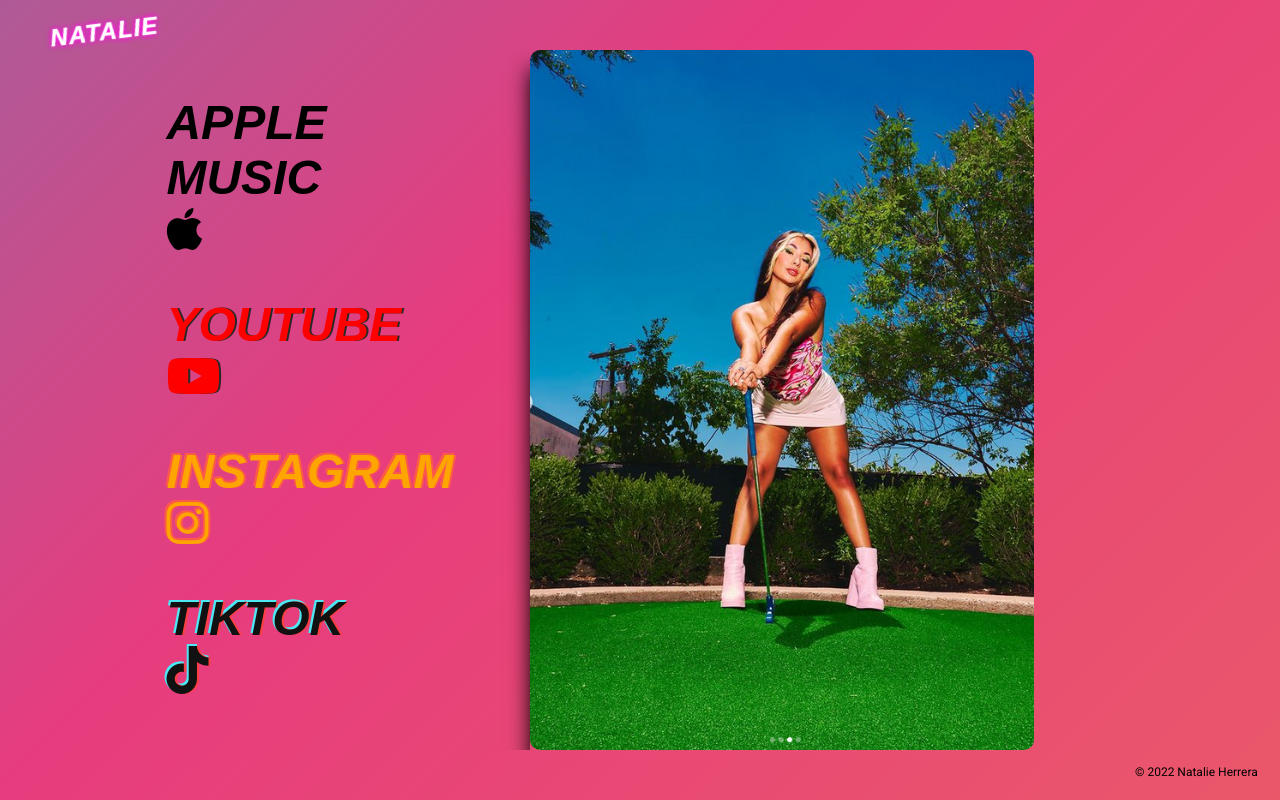
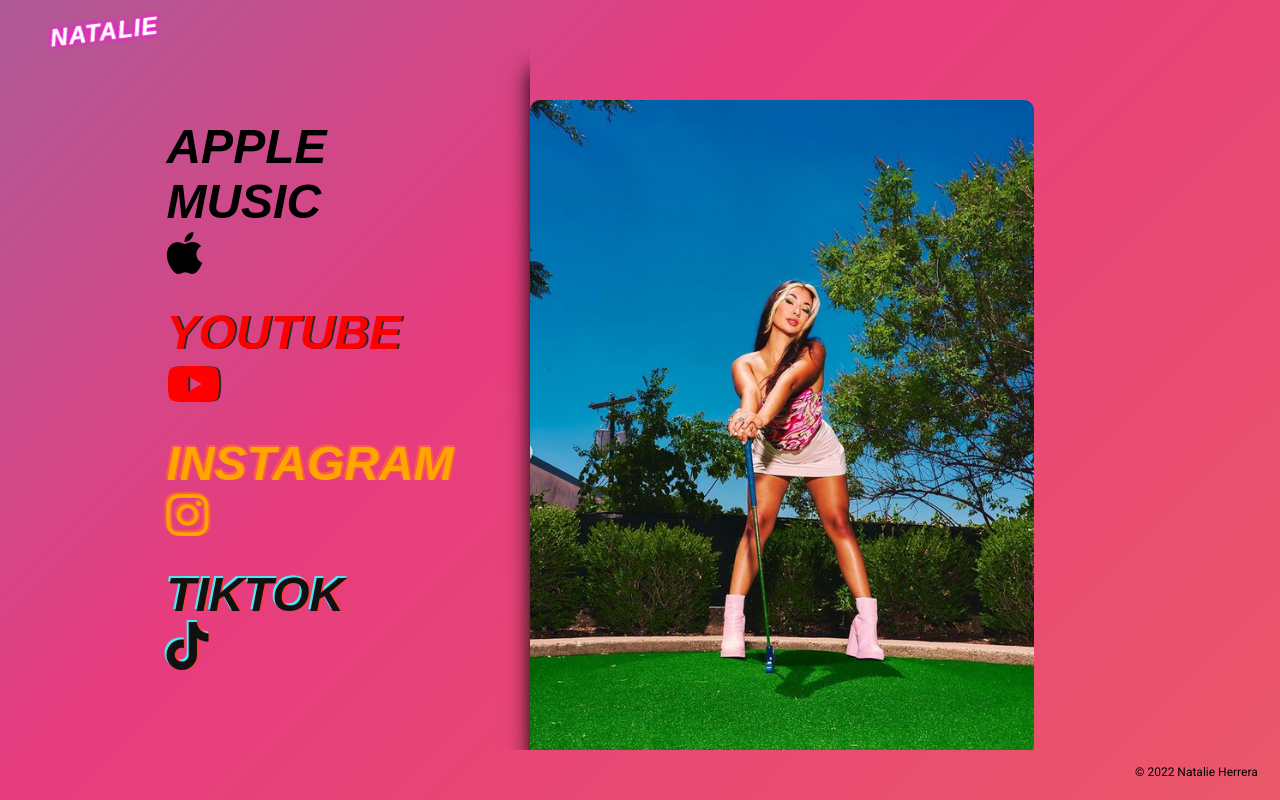
Before and after one commit to juan-rios13/Natalie-website, a plain HTML site: page index.html in a window 1280 px wide. Shown: the top 800 px of the page. Drawn offline with Linux system fonts and the light colour scheme.

Commit message:
edit monile

```diff
--- a/styles.css
+++ b/styles.css
@@ -145,7 +145,7 @@
 .link{
 
     width: 25%;
-    padding: 16px;
+    padding: 8px;
     display: flex;
     flex-direction: column;
     font-size: 48px;
@@ -178,6 +178,7 @@
     max-width: 800px;
     height: 700px;
     border-radius: 10px;
+    margin-top: 50px;
 
 }
 
```
